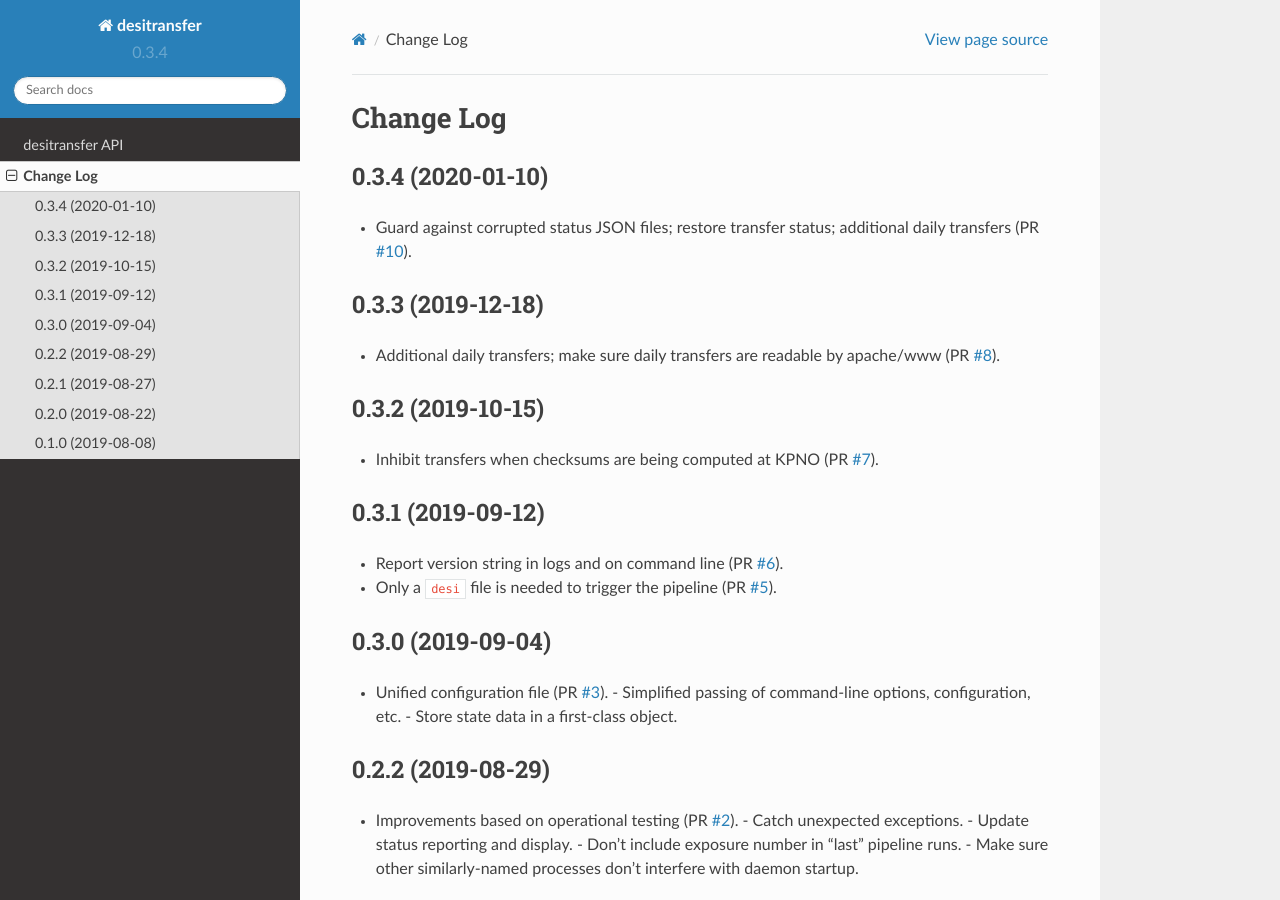
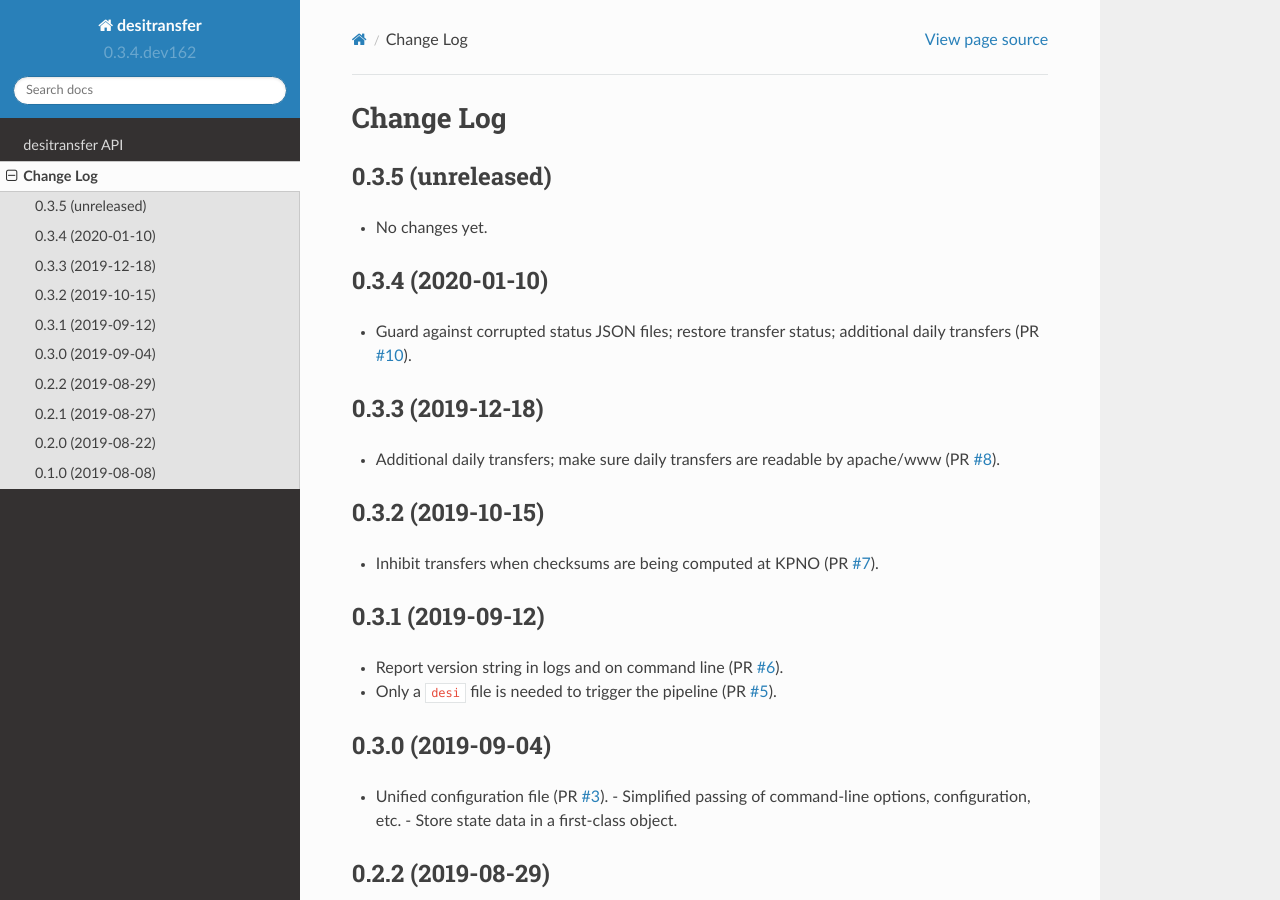
Before and after one commit to desihub/desitransfer, a Sphinx documentation site: the page built from doc/changes.rst, in a window 1280 px wide and 900 px high. Built offline with Sphinx 7.4.7 and the Read the Docs theme 2.0.0, drawn with Linux system fonts in a browser that asks for light colours.

Commit message:
bump version after tag

```diff
--- a/doc/changes.rst
+++ b/doc/changes.rst
@@ -1,6 +1,11 @@
 ==========
 Change Log
 ==========
+
+0.3.5 (unreleased)
+------------------
+
+* No changes yet.
 
 0.3.4 (2020-01-10)
 ------------------
--- a/py/desitransfer/_version.py
+++ b/py/desitransfer/_version.py
@@ -1 +1 @@
-__version__ = '0.3.4'
+__version__ = '0.3.4.dev162'
```
